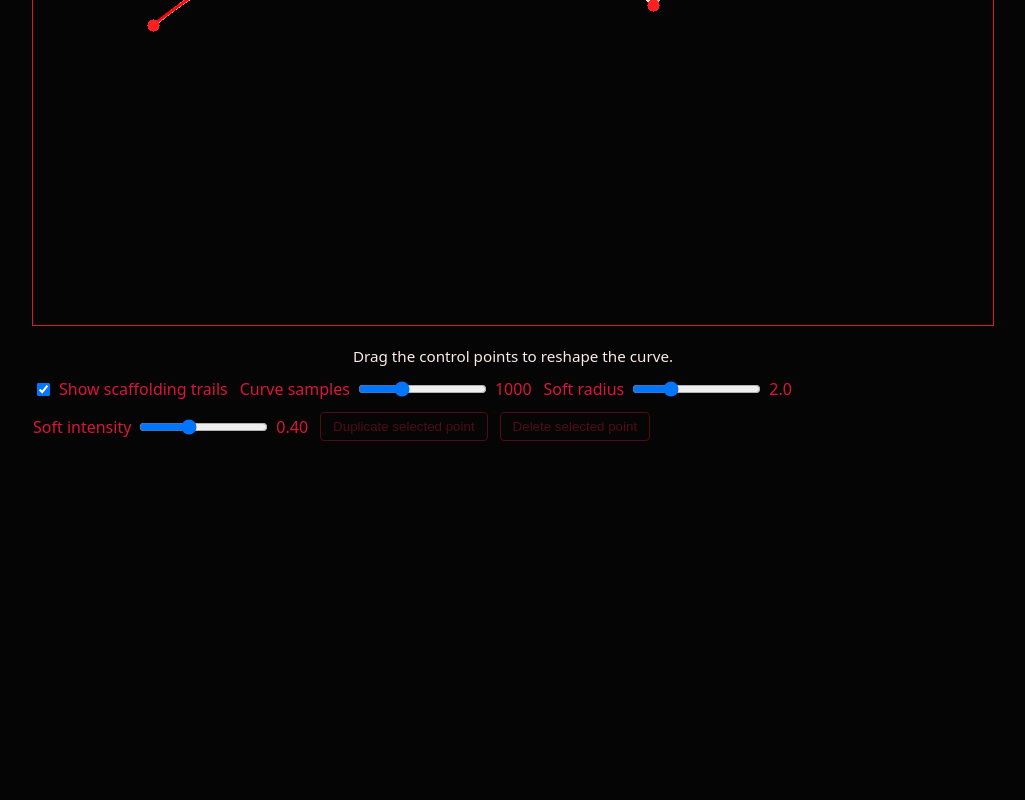
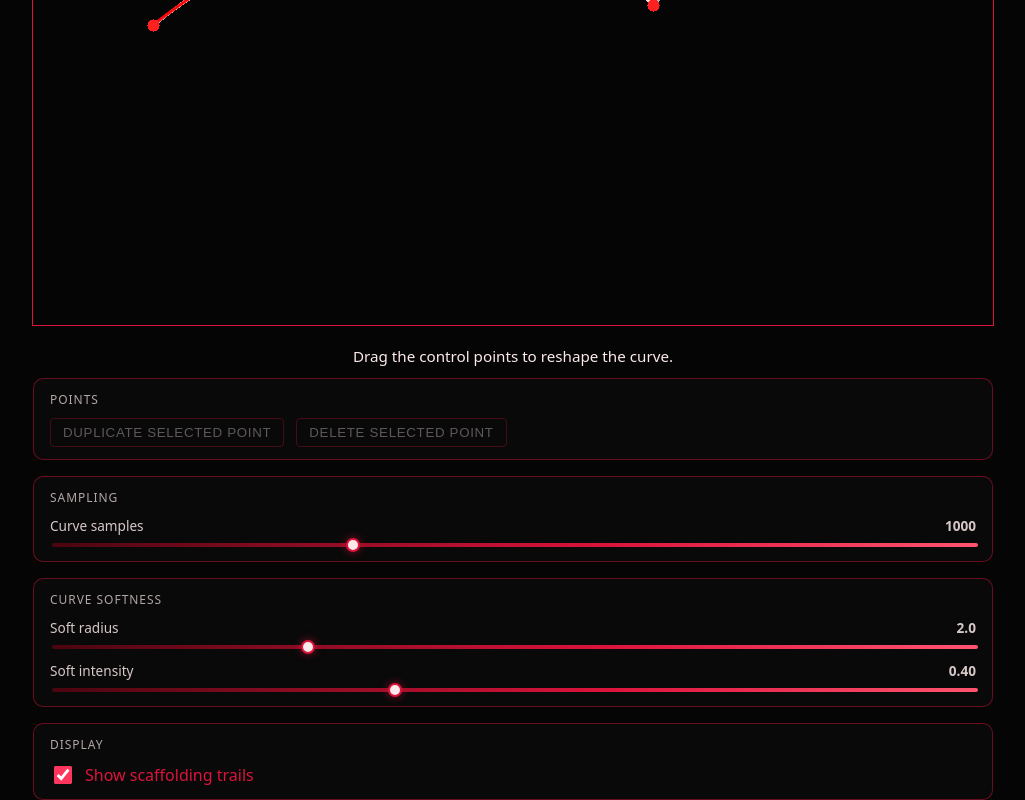
Before and after one commit to veilm/irithyll, a plain HTML site: page index.html in a window 1280 px wide. Shown: the part 444-1244 px from the top of the page, without its empty margins (127-1152 px from the left). Before the commit the page ends 885 px from the top, so only its background shows below. Drawn offline with Linux system fonts and the light colour scheme.

Commit message:
Refactor: Restyle and reorganize curve controls
This commit introduces a significant visual and structural overhaul of the user interface controls. The controls are now grouped into logical sections for better usability and a cleaner look.

Key changes:
- Restructured HTML for control elements.
- Implemented new CSS for a more modern and consistent style.
- Custom styled range sliders and toggle switches.
- Grouped related controls into distinct visual sections.

Co-Authored-By: Hinata <veil@sucralose.moe>

```diff
--- a/index.html
+++ b/index.html
@@ -38,31 +38,120 @@
 			}
 
 			.controls {
+				width: 100%;
 				display: flex;
-				gap: 12px;
-				align-items: center;
-				flex-wrap: wrap;
+				flex-direction: column;
+				gap: 16px;
 			}
 
-			.controls label {
+			.control-section {
 				display: flex;
-				gap: 6px;
+				flex-direction: column;
+				gap: 10px;
+				padding: 12px 16px;
+				border: 1px solid rgba(220, 20, 60, 0.45);
+				border-radius: 10px;
+				background: rgba(255, 255, 255, 0.02);
+			}
+
+			.section-title {
+				text-transform: uppercase;
+				font-size: 0.75rem;
+				letter-spacing: 0.08em;
+				color: rgba(252, 234, 234, 0.7);
+			}
+
+			.toggle-control {
+				display: flex;
+				gap: 10px;
 				align-items: center;
 				cursor: pointer;
 			}
 
+			.slider-control {
+				display: flex;
+				flex-direction: column;
+				gap: 6px;
+			}
+
+			.slider-label-row {
+				display: flex;
+				justify-content: space-between;
+				align-items: center;
+				font-size: 0.85rem;
+				color: rgba(252, 234, 234, 0.85);
+			}
+
+			.slider-value {
+				font-variant-numeric: tabular-nums;
+				font-weight: 600;
+			}
+
+			.controls input[type="checkbox"] {
+				width: 18px;
+				height: 18px;
+				accent-color: #ff355e;
+			}
+
+			.controls input[type="range"] {
+				appearance: none;
+				width: 100%;
+				height: 4px;
+				border-radius: 999px;
+				background: linear-gradient(90deg, #4b050f, #dc143c 60%, #ff5470);
+				outline: none;
+			}
+
+			.controls input[type="range"]::-webkit-slider-thumb {
+				appearance: none;
+				width: 14px;
+				height: 14px;
+				border-radius: 50%;
+				background: #fceaea;
+				border: 2px solid #dc143c;
+				box-shadow: 0 0 8px rgba(220, 20, 60, 0.6);
+				cursor: grab;
+			}
+
+			.controls input[type="range"]::-moz-range-thumb {
+				width: 14px;
+				height: 14px;
+				border-radius: 50%;
+				background: #fceaea;
+				border: 2px solid #dc143c;
+				box-shadow: 0 0 8px rgba(220, 20, 60, 0.6);
+				cursor: grab;
+			}
+
+			.controls input[type="range"]::-moz-range-track {
+				background: transparent;
+			}
+
 			.controls button {
 				background: transparent;
-				border: 1px solid currentColor;
-				color: inherit;
+				border: 1px solid rgba(220, 20, 60, 0.8);
+				color: #fceaea;
+				text-transform: uppercase;
+				letter-spacing: 0.05em;
 				padding: 6px 12px;
 				border-radius: 4px;
+				transition: background 120ms ease, color 120ms ease;
 				cursor: pointer;
 			}
 
 			.controls button:disabled {
 				opacity: 0.35;
 				cursor: not-allowed;
+			}
+
+			.controls button:not(:disabled):hover {
+				background: rgba(220, 20, 60, 0.15);
+			}
+
+			.action-buttons {
+				display: flex;
+				gap: 12px;
+				flex-wrap: wrap;
 			}
 		</style>
 	</head>
@@ -73,17 +162,30 @@
 				Drag the control points to reshape the curve.
 			</div>
 			<div class="controls">
-				<label>
-					<input type="checkbox" id="trail-toggle" checked />
-					Show scaffolding trails
+				<div class="control-section">
+					<div class="section-title">Points</div>
+					<div class="action-buttons">
+						<button id="duplicate-point" disabled>Duplicate selected point</button>
+						<button id="delete-point" disabled>Delete selected point</button>
+					</div>
+				</div>
+				<div class="control-section">
+					<div class="section-title">Sampling</div>
+					<label class="slider-control">
+						<div class="slider-label-row">
+							<span>Curve samples</span>
+							<span id="steps-value" class="slider-value">1000</span>
+						</div>
+						<input type="range" id="steps-slider" min="50" max="3000" step="50" value="1000" />
 					</label>
-				<label>
-					<span>Curve samples</span>
-					<input type="range" id="steps-slider" min="50" max="3000" step="50" value="1000" />
-					<span id="steps-value">1000</span>
-				</label>
-				<label>
+				</div>
+				<div class="control-section">
+					<div class="section-title">Curve softness</div>
+					<label class="slider-control">
+						<div class="slider-label-row">
 							<span>Soft radius</span>
+							<span id="soft-radius-value" class="slider-value">2.0</span>
+						</div>
 						<input
 							type="range"
 							id="soft-radius-slider"
@@ -92,22 +194,29 @@
 							step="0.1"
 							value="2"
 						/>
-					<span id="soft-radius-value">2.0</span>
 					</label>
-				<label>
+					<label class="slider-control">
+						<div class="slider-label-row">
 							<span>Soft intensity</span>
+							<span id="soft-intensity-value" class="slider-value">0.40</span>
+						</div>
 						<input
 							type="range"
 							id="soft-intensity-slider"
 							min="0.05"
 							max="1"
 							step="0.05"
-						value="0.2"
+							value="0.4"
 						/>
-					<span id="soft-intensity-value">0.20</span>
 					</label>
-				<button id="duplicate-point" disabled>Duplicate selected point</button>
-				<button id="delete-point" disabled>Delete selected point</button>
+				</div>
+				<div class="control-section">
+					<div class="section-title">Display</div>
+					<label class="toggle-control">
+						<input type="checkbox" id="trail-toggle" checked />
+						<span>Show scaffolding trails</span>
+					</label>
+				</div>
 			</div>
 		</div>
 		<script src="main.js"></script>
```
Lines whose indentation alone changed are shown as unchanged.
